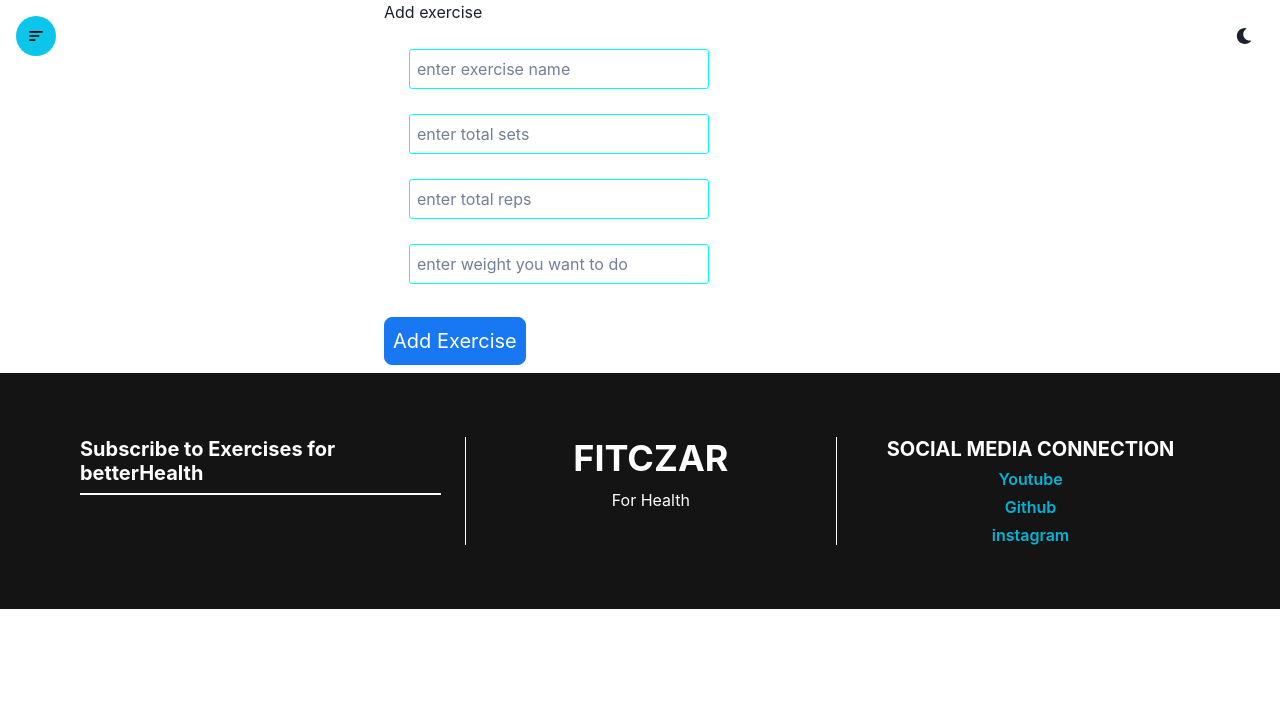
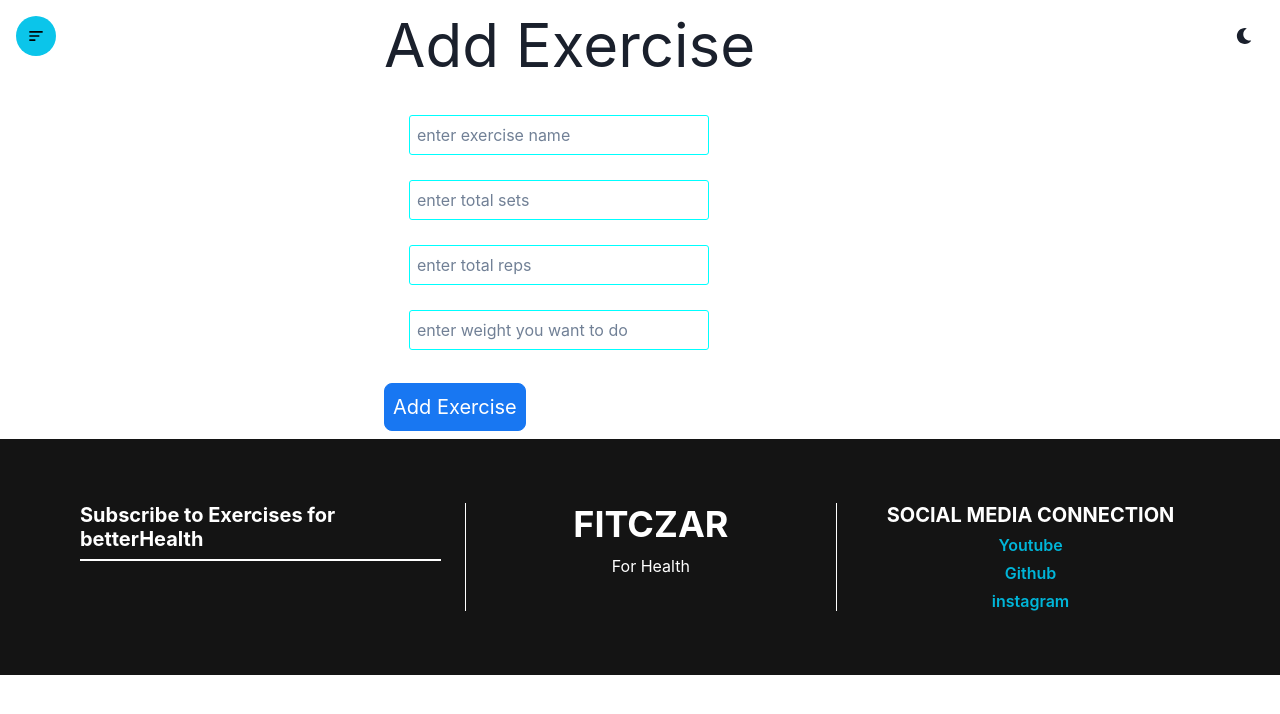
Before and after one commit to KapilParsodkar/FitCzar-fitness-App, a React (Create React App) app in the folder Frontend with backend integration/Home/: page /add in a window 1280 px wide. Shown: the top 714 px of the page. Built offline with nearby package versions, Linux system fonts and the light colour scheme; sample sign-in values are in the browser's storage.

Commit message:
Minor changes to App.js and AddExercises.js

```diff
--- a/Frontend with backend integration/Home/src/App.js
+++ b/Frontend with backend integration/Home/src/App.js
@@ -16,7 +16,7 @@ import Ecore from './Exercises/Ecore';
 import Mcore from './Exercises/Mcore';
 import Mupper from './Exercises/Mupper';
 import Mlegs from './Exercises/Mlegs';
-import Hupper from './Exercises/HUpper';
+import Hupper from './Exercises/Hupper';
 import Hlegs from './Exercises/Hlegs';
 import PrivateComp from './components/PrivateComp';
 import Exerciselist from './components/Exerciselist';
--- a/Frontend with backend integration/Home/src/components/AddExercises.js
+++ b/Frontend with backend integration/Home/src/components/AddExercises.js
@@ -1,6 +1,7 @@
 
 import React,{useState} from 'react'
 import {useNavigate} from 'react-router-dom'
+import {Text} from "@chakra-ui/react"
 
 const AddExercises = () => {
     const nav=useNavigate()
@@ -33,7 +34,7 @@ const AddExercises = () => {
     }
   return (
     <div className='product'>
-        <h1>Add exercise</h1>
+        <Text fontSize="6xl">Add Exercise</Text>
         <input className='inputbox' type="text" placeholder='enter exercise name'
         value={name}
       onChange={(e)=>{setname(e.target.value)}}
```
